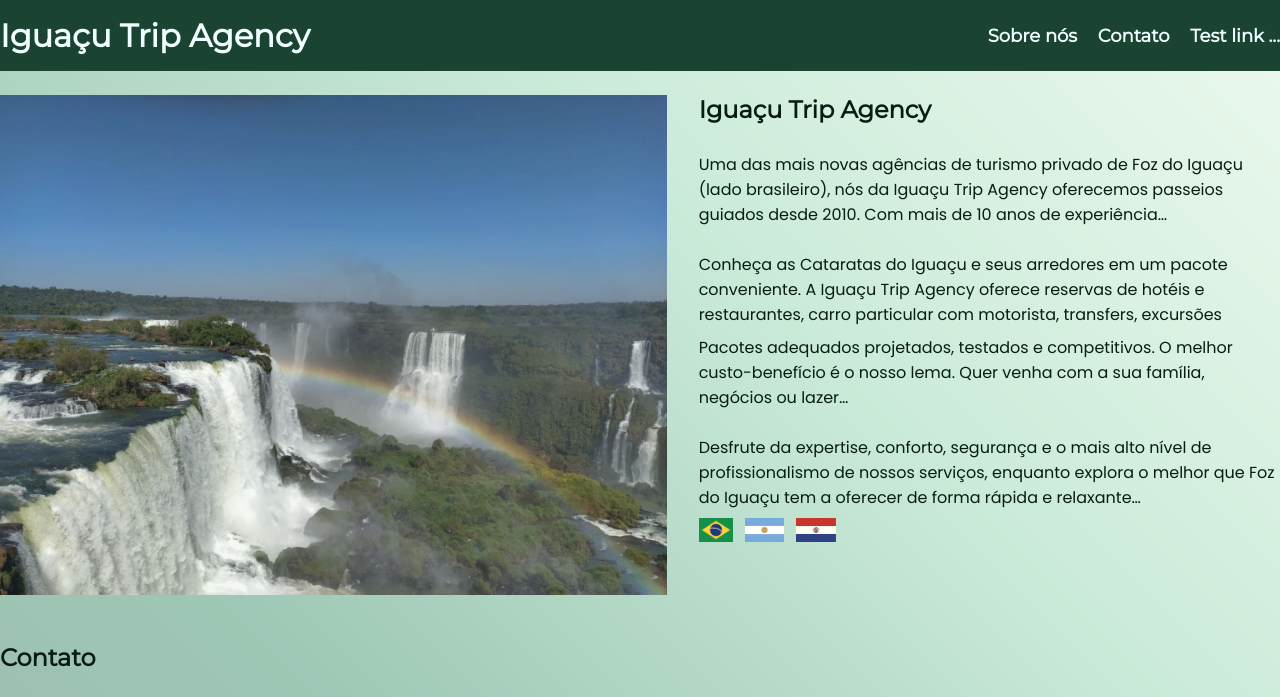
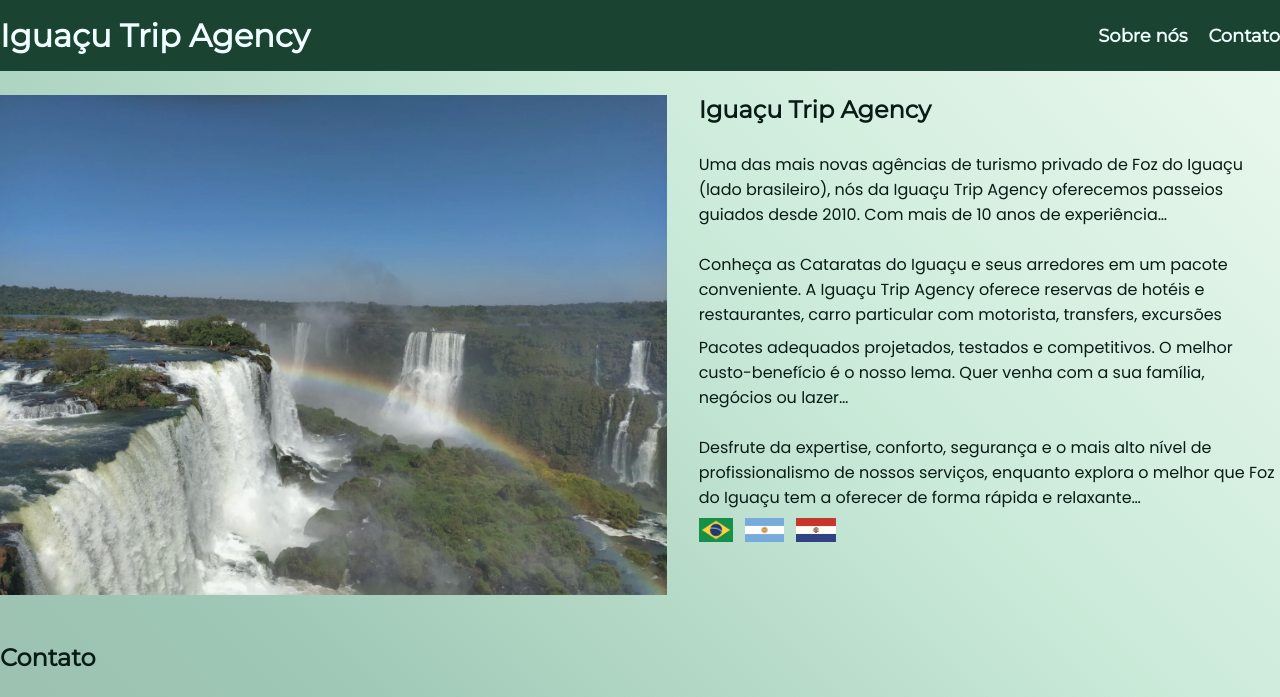
Before and after one commit to fernandohiroshi/iguacu-trip-agency-ebac, a plain HTML site: page index.html in a window 1280 px wide. Shown: the top 697 px of the page. Drawn offline with Linux system fonts and the light colour scheme.

Commit message:
remove  last tests

```diff
--- a/index.html
+++ b/index.html
@@ -25,11 +25,6 @@
                     <li>
                         <a href="#contact">Contato</a>
                     </li>
-
-                    <li>
-                        <a href="assets/LESS/indexx.html">Test link ...</a>
-                    </li>
-                </ul>
             </nav>
         </div>
     </header>
```
